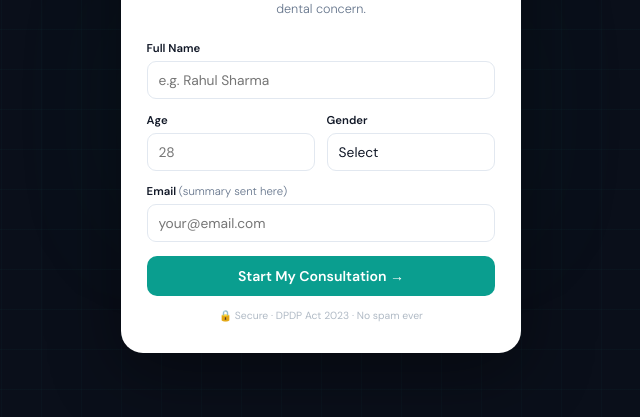
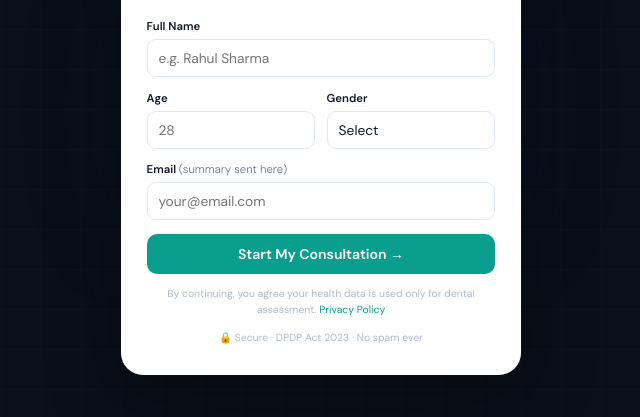
Before and after one commit to drmayankvats09/dentscan-ai-frontend, a plain HTML site: page index.html in a window 1280 px wide. Both pictures are taken after a click on the link "Consult Now →". Shown: the part 291-708 px from the top of the page, without its empty margins (319-959 px from the left). Drawn offline with nearby package versions, Linux system fonts and the light colour scheme.

Commit message:
Update index.html

```diff
--- a/index.html
+++ b/index.html
@@ -1212,6 +1212,7 @@ html{scroll-behavior:smooth;scroll-padding-top:70px}
       <div class="if"><label>Email <span>(summary sent here)</span></label><input id="p-email" type="email" placeholder="your@email.com" autocomplete="email" onkeydown="if(event.key==='Enter')startConsult()"/></div>
       <div id="intake-err" class="is-err"></div>
       <button class="is-btn" onclick="startConsult()">Start My Consultation →</button>
+      <p class="is-priv">By continuing, you agree your health data is used only for dental assessment. <a href="#" onclick="goPage('privacy');return false" style="color:#0a9e8f;text-decoration:none">Privacy Policy</a></p>
       <p class="is-priv">🔒 Secure · DPDP Act 2023 · No spam ever</p>
     </div>
   </div>
```
